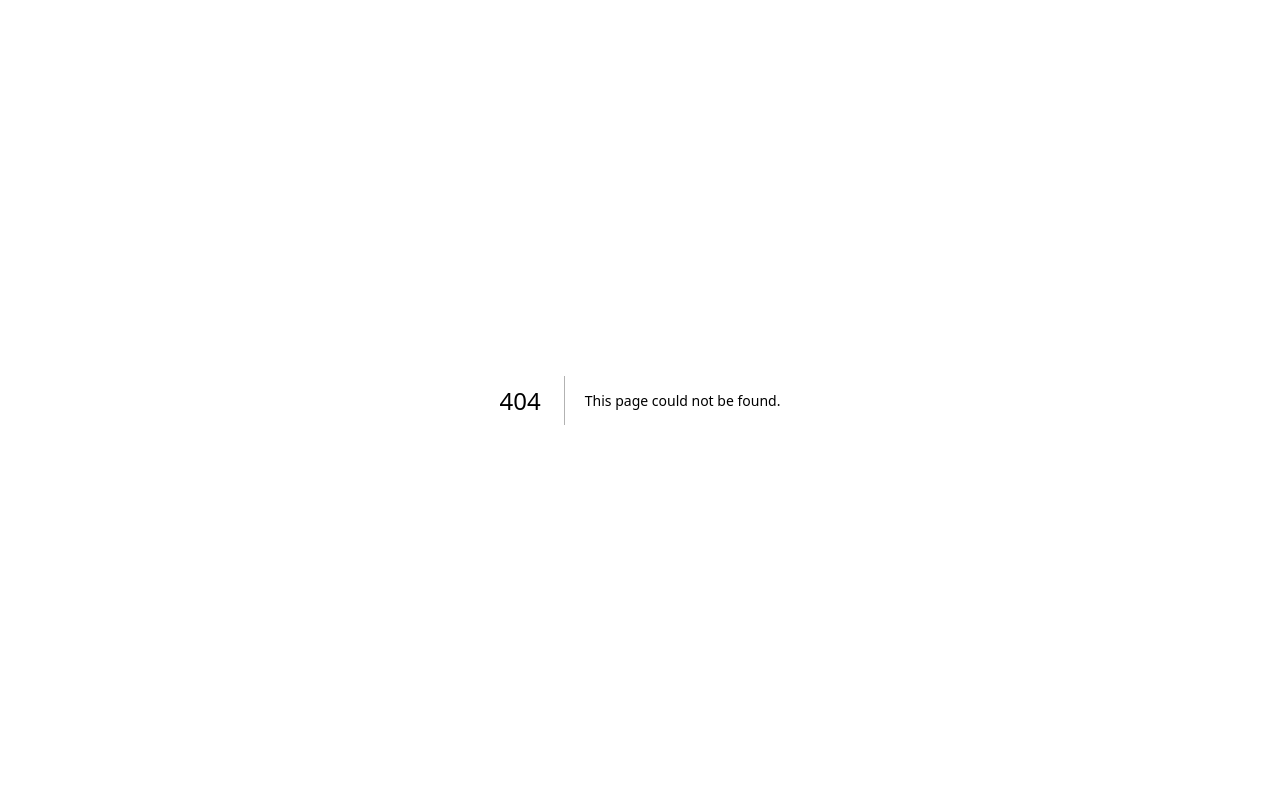
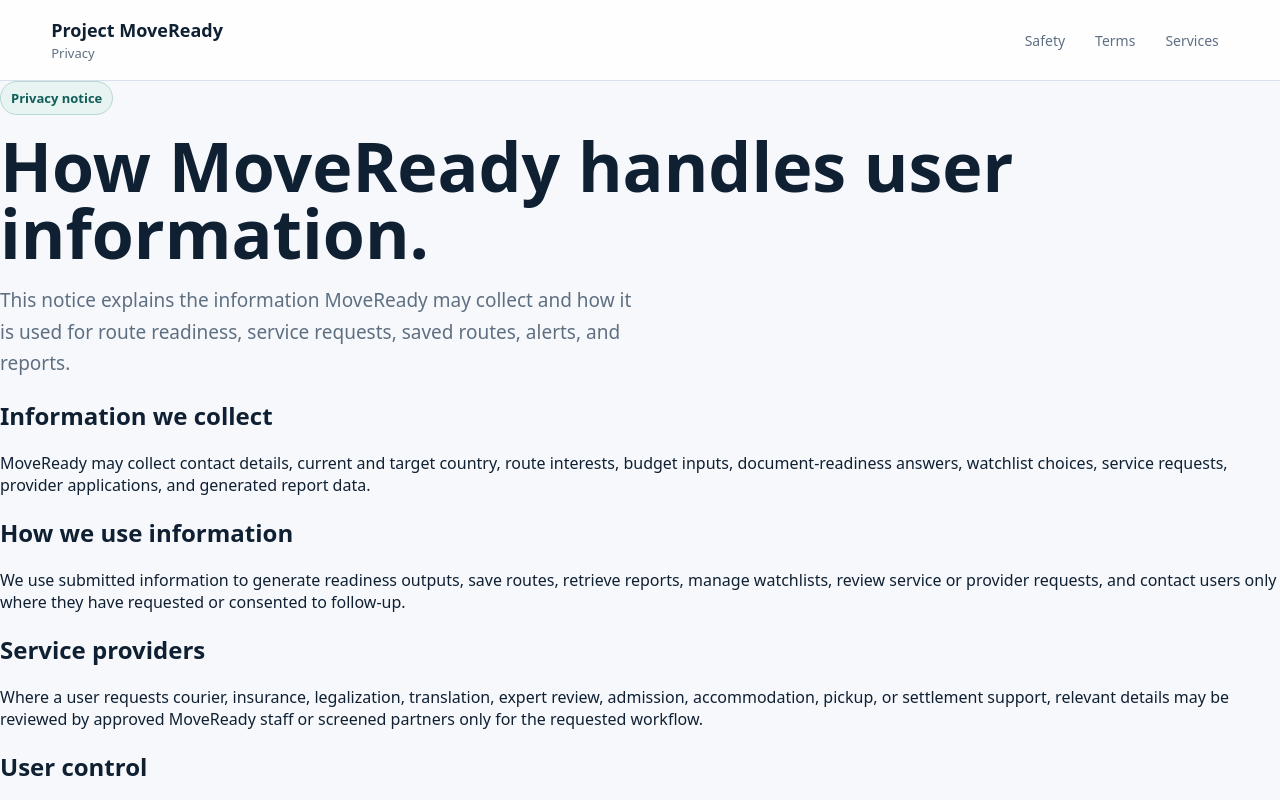
Before and after one commit to SirBM201/SirBM201-moveready-frontend, a Next.js app: page /privacy in a window 1280 px wide. Before the commit this address had no page. Shown: the top 800 px of the page. Built offline with nearby package versions, Linux system fonts and the light colour scheme.

Commit message:
Add privacy page

```diff
--- /dev/null
+++ b/app/privacy/page.tsx
@@ -0,0 +1,48 @@
+const sections = [
+  {
+    title: "Information we collect",
+    text: "MoveReady may collect contact details, current and target country, route interests, budget inputs, document-readiness answers, watchlist choices, service requests, provider applications, and generated report data.",
+  },
+  {
+    title: "How we use information",
+    text: "We use submitted information to generate readiness outputs, save routes, retrieve reports, manage watchlists, review service or provider requests, and contact users only where they have requested or consented to follow-up.",
+  },
+  {
+    title: "Service providers",
+    text: "Where a user requests courier, insurance, legalization, translation, expert review, admission, accommodation, pickup, or settlement support, relevant details may be reviewed by approved MoveReady staff or screened partners only for the requested workflow.",
+  },
+  {
+    title: "User control",
+    text: "Users may request correction, deletion, or review of saved information. Watchlist and alert preferences can be changed or stopped when the account and notification tools are enabled.",
+  },
+  {
+    title: "Sensitive documents",
+    text: "MoveReady should not request unnecessary sensitive documents. When document upload or courier workflows are enabled, access, handling, tracking, and retention rules must be reviewed before public use.",
+  },
+];
+
+export default function PrivacyPage() {
+  return (
+    <main className="page-shell">
+      <header className="topbar">
+        <a className="brand" href="/"><strong>Project MoveReady</strong><span>Privacy</span></a>
+        <nav className="nav"><a href="/safety">Safety</a><a href="/terms">Terms</a><a href="/services">Services</a></nav>
+      </header>
+
+      <section className="legal-hero">
+        <span className="eyebrow">Privacy notice</span>
+        <h1>How MoveReady handles user information.</h1>
+        <p className="lede">This notice explains the information MoveReady may collect and how it is used for route readiness, service requests, saved routes, alerts, and reports.</p>
+      </section>
+
+      <section className="legal-section">
+        {sections.map((section) => (
+          <article className="legal-block" key={section.title}>
+            <h2>{section.title}</h2>
+            <p>{section.text}</p>
+          </article>
+        ))}
+      </section>
+    </main>
+  );
+}
```
